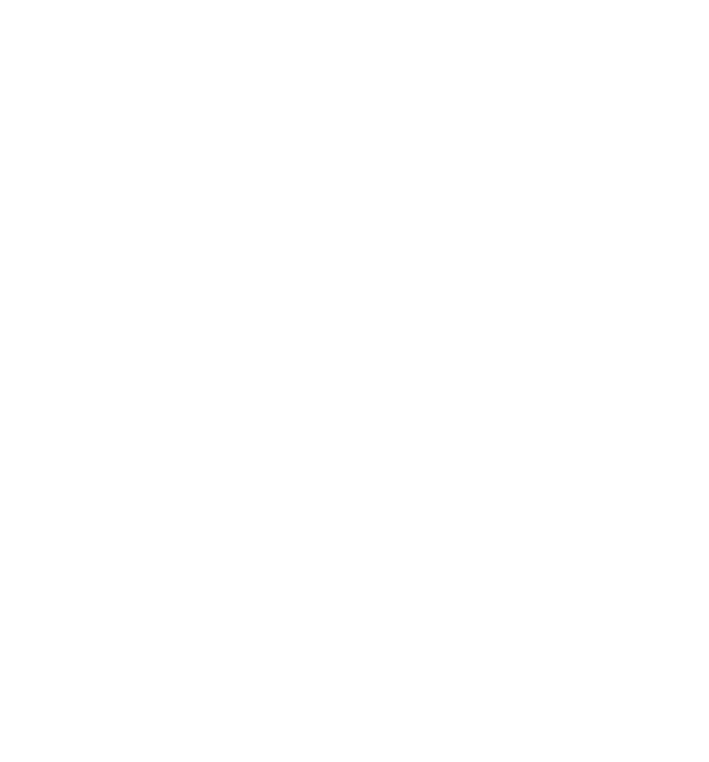
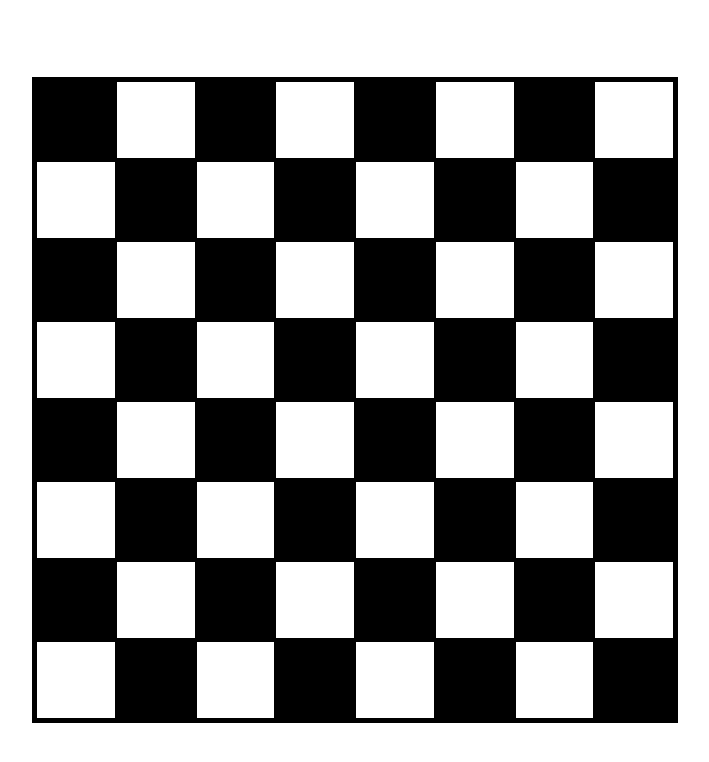
Before and after one commit to shrimp16/Checkers-Game, a plain HTML site: page client/index.html in a window 1280 px wide. Shown: the whole page, without its empty margins (285-994 px from the left). Drawn offline with Linux system fonts and the light colour scheme.

Commit message:
Finished the board UI

```diff
--- a/client/index.html
+++ b/client/index.html
@@ -21,6 +21,7 @@
             <div class="board-square white"></div>
         </div>
         <div class="board-lign">
+            <div class="board-square white"></div>
             <div class="board-square"></div>
             <div class="board-square white"></div>
             <div class="board-square"></div>
@@ -28,7 +29,6 @@
             <div class="board-square"></div>
             <div class="board-square white"></div>
             <div class="board-square"></div>
-            <div class="board-square white"></div>
         </div>
         <div class="board-lign">
             <div class="board-square"></div>
@@ -41,6 +41,7 @@
             <div class="board-square white"></div>
         </div>
         <div class="board-lign">
+            <div class="board-square white"></div>
             <div class="board-square"></div>
             <div class="board-square white"></div>
             <div class="board-square"></div>
@@ -48,7 +49,6 @@
             <div class="board-square"></div>
             <div class="board-square white"></div>
             <div class="board-square"></div>
-            <div class="board-square white"></div>
         </div>
         <div class="board-lign">
             <div class="board-square"></div>
@@ -61,6 +61,7 @@
             <div class="board-square white"></div>
         </div>
         <div class="board-lign">
+            <div class="board-square white"></div>
             <div class="board-square"></div>
             <div class="board-square white"></div>
             <div class="board-square"></div>
@@ -68,7 +69,6 @@
             <div class="board-square"></div>
             <div class="board-square white"></div>
             <div class="board-square"></div>
-            <div class="board-square white"></div>
         </div>
         <div class="board-lign">
             <div class="board-square"></div>
@@ -81,6 +81,7 @@
             <div class="board-square white"></div>
         </div>
         <div class="board-lign">
+            <div class="board-square white"></div>
             <div class="board-square"></div>
             <div class="board-square white"></div>
             <div class="board-square"></div>
@@ -88,7 +89,6 @@
             <div class="board-square"></div>
             <div class="board-square white"></div>
             <div class="board-square"></div>
-            <div class="board-square white"></div>
         </div>
     </div>
 
--- /dev/null
+++ b/client/styles/components/_board.scss
@@ -0,0 +1,28 @@
+.game-board {
+    height: 80vh;
+    width: 80vh;
+    border: 3px black solid;
+    position: absolute;
+    left: 50%;
+    top: 50%;
+    transform: translate(-50%, -50%);
+    display: flex;
+    flex-direction: column;
+}
+
+.board-lign {
+    height: 12.5%;
+    border: 1px black solid;
+    display: flex;
+    flex-direction: row;
+}
+
+.board-square {
+    width: 12.5%;
+    border: 1px black solid;
+    background-color: black;
+
+    &.white{
+        background-color: white;
+    }
+}
--- /dev/null
+++ b/client/styles/components/_index.scss
@@ -0,0 +1 @@
+@forward './board';
--- a/client/styles/main.scss
+++ b/client/styles/main.scss
@@ -0,0 +1 @@
+@use './components/index';
```
Also changed, not shown: client/styles/main.css, 1 other file.
